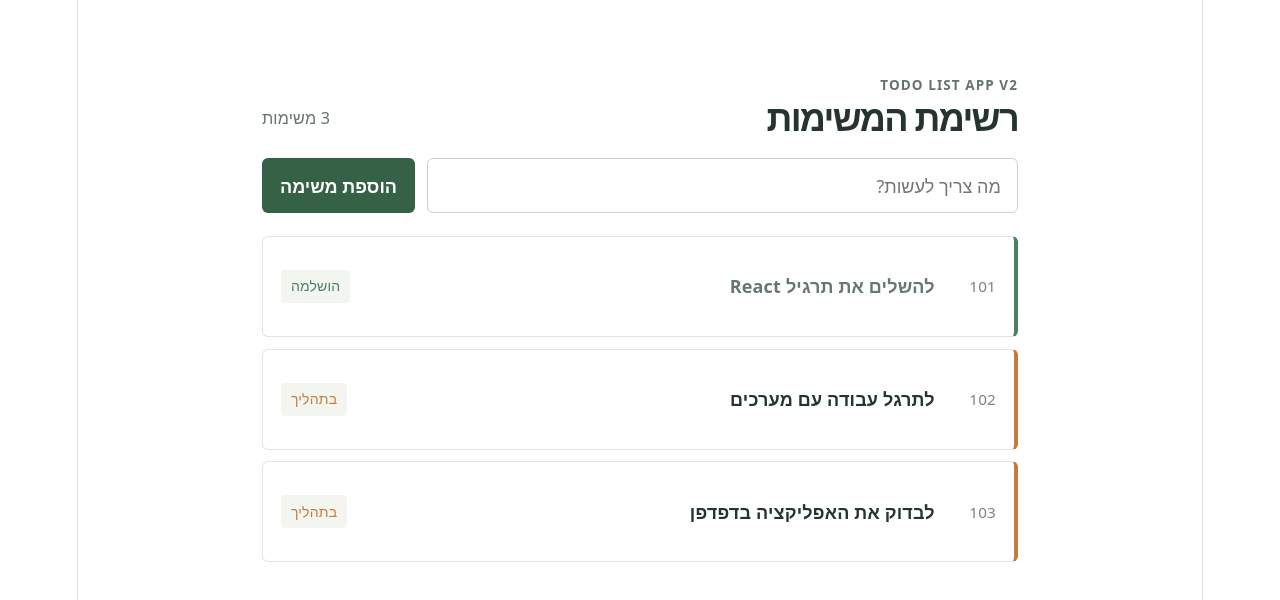
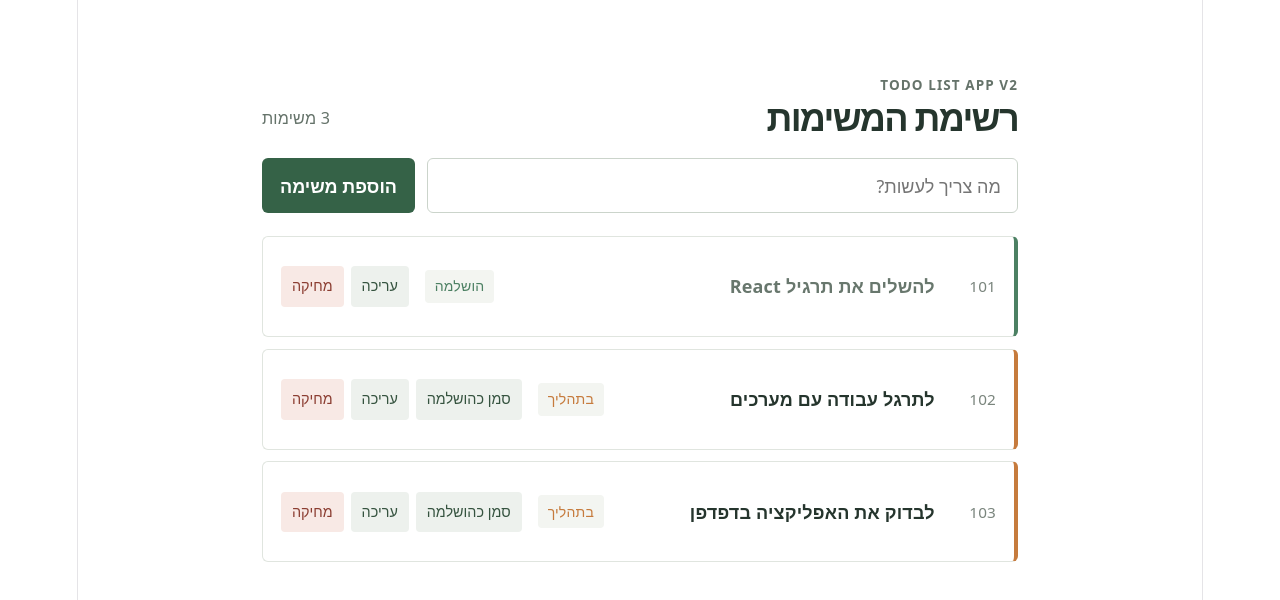
Before and after one commit to Nava-Slutzkin/Todo-List-App-V2, a React (Vite) app: page / in a window 1280 px wide. Shown: the top 600 px of the page. Built offline with nearby package versions, Linux system fonts and the light colour scheme.

Commit message:
feat: enhance Todo functionality with edit and delete capabilities

```diff
--- a/src/TodoForm.jsx
+++ b/src/TodoForm.jsx
@@ -1,8 +1,14 @@
 import { useState } from 'react'
 import './TodoForm.css'
 
-function TodoForm({ onAddTask }) {
-  const [taskTitle, setTaskTitle] = useState('')
+function TodoForm({
+  initialTitle = '',
+  onSubmitTask,
+  submitLabel = 'הוספת משימה',
+  inputLabel = 'כותרת המשימה החדשה',
+  className = '',
+}) {
+  const [taskTitle, setTaskTitle] = useState(initialTitle)
 
   function handleSubmit(event) {
     event.preventDefault()
@@ -12,20 +18,20 @@ function TodoForm({ onAddTask }) {
       return
     }
 
-    onAddTask(title)
+    onSubmitTask(title)
     setTaskTitle('')
   }
 
   return (
-    <form className="task-form" onSubmit={handleSubmit}>
+    <form className={`task-form ${className}`.trim()} onSubmit={handleSubmit}>
       <input
-        aria-label="כותרת המשימה החדשה"
+        aria-label={inputLabel}
         onChange={(event) => setTaskTitle(event.target.value)}
         placeholder="מה צריך לעשות?"
         type="text"
         value={taskTitle}
       />
-      <button type="submit">הוספת משימה</button>
+      <button type="submit">{submitLabel}</button>
     </form>
   )
 }
--- a/src/TodoItem.css
+++ b/src/TodoItem.css
@@ -1,6 +1,6 @@
 .task-item {
   display: grid;
-  grid-template-columns: 2.5rem minmax(0, 1fr) auto;
+  grid-template-columns: 2.5rem minmax(0, 1fr) auto auto;
   align-items: center;
   gap: 0.9rem;
   min-height: 4rem;
@@ -36,14 +36,80 @@
   white-space: nowrap;
 }
 
+.task-actions {
+  display: flex;
+  flex-wrap: wrap;
+  justify-content: flex-end;
+  gap: 0.4rem;
+}
+
+.task-action {
+  padding: 0.35rem 0.55rem;
+  border: 1px solid transparent;
+  border-radius: 4px;
+  background: #edf1ed;
+  color: #35533f;
+  cursor: pointer;
+  font: inherit;
+  font-size: 0.8rem;
+  white-space: nowrap;
+}
+
+.task-action:hover {
+  background: #e0e8e1;
+}
+
+.task-action:focus-visible {
+  outline: 2px solid #356247;
+  outline-offset: 2px;
+}
+
+.delete-action {
+  background: #f8e9e5;
+  color: #8b3d31;
+}
+
+.delete-action:hover {
+  background: #f1d8d1;
+}
+
+.task-edit {
+  display: grid;
+  grid-column: 1 / -1;
+  grid-template-columns: minmax(0, 1fr) auto;
+  gap: 0.65rem;
+  align-items: start;
+  width: 100%;
+}
+
+.task-edit-form {
+  margin: 0;
+}
+
+.cancel-action {
+  min-height: 2.75rem;
+}
+
 @media (max-width: 480px) {
   .task-item {
-    grid-template-columns: 2rem minmax(0, 1fr);
+    grid-template-columns: 2rem minmax(0, 1fr) auto;
     gap: 0.4rem 0.75rem;
   }
 
   .task-status {
-    grid-column: 2;
+    grid-column: 2 / -1;
+    justify-self: end;
+  }
+
+  .task-actions {
+    grid-column: 1 / -1;
+  }
+
+  .task-edit {
+    grid-template-columns: minmax(0, 1fr);
+  }
+
+  .cancel-action {
     justify-self: start;
   }
 }
--- a/src/TodoItem.jsx
+++ b/src/TodoItem.jsx
@@ -1,4 +1,6 @@
+import { useState } from 'react'
 import './TodoItem.css'
+import TodoForm from './TodoForm'
 
 function getStatusColor(isCompleted) {
   if (isCompleted) {
@@ -8,11 +10,43 @@ function getStatusColor(isCompleted) {
   return '#c67b3d'
 }
 
-function TodoItem({ task }) {
+function TodoItem({ task, onComplete, onDelete, onEdit }) {
+  const [isEditing, setIsEditing] = useState(false)
   const { code, title, isCompleted } = task
   const statusColor = getStatusColor(isCompleted)
   const completionClass = isCompleted ? ' is-completed' : ''
   const statusLabel = isCompleted ? 'הושלמה' : 'בתהליך'
+
+  function handleEdit(updatedTitle) {
+    onEdit(code, updatedTitle)
+    setIsEditing(false)
+  }
+
+  if (isEditing) {
+    return (
+      <li
+        className={`task-item is-editing${completionClass}`}
+        style={{ '--task-color': statusColor }}
+      >
+        <div className="task-edit">
+          <TodoForm
+            className="task-edit-form"
+            initialTitle={title}
+            inputLabel="עריכת כותרת המשימה"
+            onSubmitTask={handleEdit}
+            submitLabel="שמירת שינויים"
+          />
+          <button
+            className="task-action cancel-action"
+            onClick={() => setIsEditing(false)}
+            type="button"
+          >
+            ביטול
+          </button>
+        </div>
+      </li>
+    )
+  }
 
   return (
     <li
@@ -22,6 +56,31 @@ function TodoItem({ task }) {
       <span className="task-code">{code}</span>
       <span className="task-title">{title}</span>
       <span className="task-status">{statusLabel}</span>
+      <span className="task-actions">
+        {!isCompleted && (
+          <button
+            className="task-action complete-action"
+            onClick={() => onComplete(code)}
+            type="button"
+          >
+            סמן כהושלמה
+          </button>
+        )}
+        <button
+          className="task-action edit-action"
+          onClick={() => setIsEditing(true)}
+          type="button"
+        >
+          עריכה
+        </button>
+        <button
+          className="task-action delete-action"
+          onClick={() => onDelete(code)}
+          type="button"
+        >
+          מחיקה
+        </button>
+      </span>
     </li>
   )
 }
--- a/src/TodoList.jsx
+++ b/src/TodoList.jsx
@@ -19,6 +19,26 @@ function TodoList() {
     ])
   }
 
+  function handleCompleteTask(code) {
+    setTasks((currentTasks) =>
+      currentTasks.map((task) =>
+        task.code === code ? { ...task, isCompleted: true } : task,
+      ),
+    )
+  }
+
+  function handleDeleteTask(code) {
+    setTasks((currentTasks) =>
+      currentTasks.filter((task) => task.code !== code),
+    )
+  }
+
+  function handleEditTask(code, title) {
+    setTasks((currentTasks) =>
+      currentTasks.map((task) => (task.code === code ? { ...task, title } : task)),
+    )
+  }
+
   return (
     <main className="todo-page" dir="rtl">
       <header className="todo-header">
@@ -27,11 +47,17 @@ function TodoList() {
         <p className="todo-count">{tasks.length} משימות</p>
       </header>
 
-      <TodoForm onAddTask={handleAddTask} />
+      <TodoForm onSubmitTask={handleAddTask} />
 
       <ul className="task-list">
         {tasks.map((task) => (
-          <TodoItem key={task.code} task={task} />
+          <TodoItem
+            key={task.code}
+            task={task}
+            onComplete={handleCompleteTask}
+            onDelete={handleDeleteTask}
+            onEdit={handleEditTask}
+          />
         ))}
       </ul>
     </main>
```
